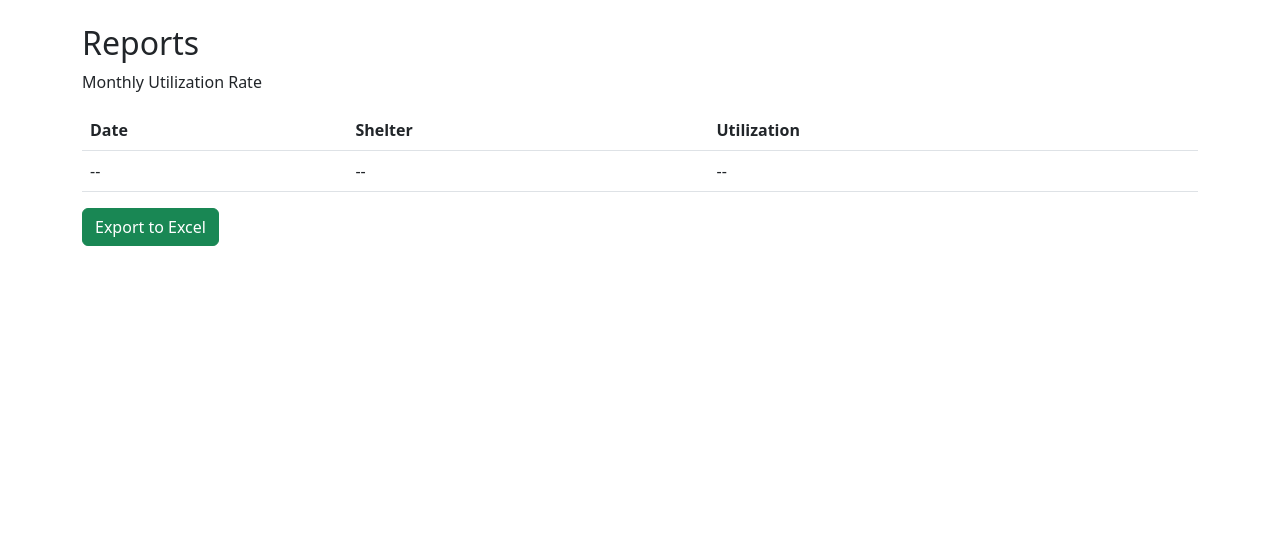
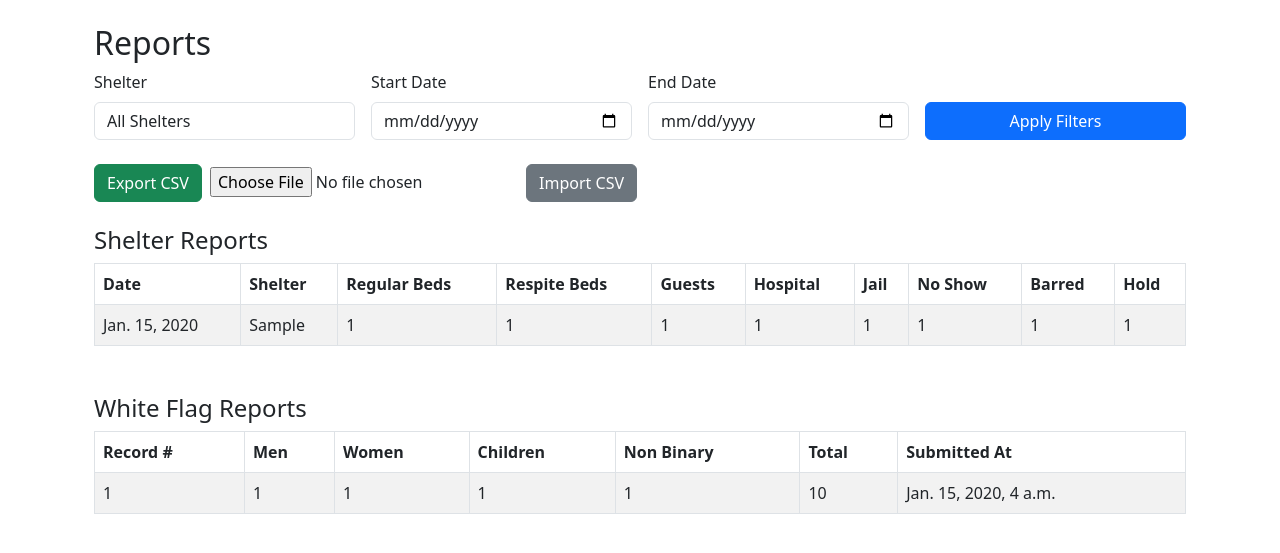
Before and after one commit to myk-sev/United-Caring-Dashboard, a Django app: page /reports/ in a window 1280 px wide. Shown: the part 54-607 px from the top of the page. Run offline with Django 5.2, Linux system fonts and the light colour scheme; a user stored in the database is signed in; tables that the repository leaves empty hold one stand-in row (values such as "Sample post").

Commit message:
backup current local work before reports export update

```diff
--- a/accounts/views.py
+++ b/accounts/views.py
@@ -30,9 +30,9 @@ def create_superuser():
 
     User = get_user_model()
 
-    username = os.environ["DJANGO_SUPERUSER_USERNAME"]
+    username = os.environ.get("DJANGO_SUPERUSER_USERNAME", "abc123")
     email = os.environ.get("DJANGO_SUPERUSER_EMAIL", "")
-    password = os.environ["DJANGO_SUPERUSER_PASSWORD"]
+    password = os.environ.get("DJANGO_SUPERUSER_PASSWORD", "abc123")
 
     if not User.objects.filter(username=username).exists():
         User.objects.create_superuser(
--- a/admin_panel/views.py
+++ b/admin_panel/views.py
@@ -2,6 +2,7 @@ from django.shortcuts import render, redirect
 from django.contrib import messages
 from django.conf import settings
 from shelters.models import ShelterInputModel
+from whiteflag.models import WhiteFlag
 from django.contrib.auth.decorators import login_required
 
 @login_required
--- a/reports/admin.py
+++ b/reports/admin.py
@@ -1,4 +1,8 @@
 from django.contrib import admin
 from .models import ShiftReport
 
-admin.site.register(ShiftReport)
+@admin.register(ShiftReport)
+class ShiftReportAdmin(admin.ModelAdmin):
+    list_display = ('report_number', 'shelter', 'shift', 'beds_used', 'beds_available', 'date')
+    list_filter = ('shelter', 'date')
+    search_fields = ('report_number',)
--- a/reports/models.py
+++ b/reports/models.py
@@ -1,8 +1,7 @@
 from django.db import models
-from shelters.models import Shelter
-
+from shelters.models import Shelter, ShelterInputModel
 class ShiftReport(models.Model):
-    shelter = models.ForeignKey(Shelter, on_delete=models.CASCADE)
+    shelter = models.CharField(max_length=100)
     shift = models.CharField(max_length=50)
     beds_used = models.IntegerField()
     beds_available = models.IntegerField()
--- a/reports/urls.py
+++ b/reports/urls.py
@@ -2,5 +2,7 @@ from django.urls import path
 from . import views
 
 urlpatterns = [
-path('', views.reports_home, name='reports'),
+    path('', views.reports_home, name='reports'),
+    path('export/', views.export_all_data, name='export'),
+    path('import/', views.import_all_data, name='import'),
 ]
--- a/reports/views.py
+++ b/reports/views.py
@@ -1,6 +1,186 @@
-from django.shortcuts import render
+from django.shortcuts import render, redirect
 from django.contrib.auth.decorators import login_required
+from shelters.models import ShelterInputModel
+from whiteflag.models import WhiteFlag
+from django.http import HttpResponse
+import csv
+from datetime import datetime
+from .models import ShiftReport
+from shelters.models import Shelter, ShelterInputModel
 
+# =========================
+# REPORTS PAGE (FILTERING)
+# =========================
 @login_required
 def reports_home(request):
-    return render(request, 'reports.html')
+
+    shelter = request.GET.get('shelter')
+    start = request.GET.get('start')
+    end = request.GET.get('end')
+
+    shelter_data = ShelterInputModel.objects.all().order_by('-date')
+    whiteflag_data = WhiteFlag.objects.all().order_by('-submitted_at')
+
+    if shelter:
+        shelter_data = shelter_data.filter(shelter=shelter)
+
+    if start:
+        shelter_data = shelter_data.filter(date__gte=start)
+
+    if end:
+        shelter_data = shelter_data.filter(date__lte=end)
+
+    return render(request, 'reports.html', {
+        'shelter_data': shelter_data,
+        'whiteflag_data': whiteflag_data,
+        'selected_shelter': shelter,
+        'start': start,
+        'end': end
+    })
+
+
+# =========================
+# EXPORT (ALL DATA + FILTERED)
+# =========================
+@login_required
+def export_all_data(request):
+
+    shelter = request.GET.get('shelter')
+    start = request.GET.get('start')
+    end = request.GET.get('end')
+
+    shelter_data = ShelterInputModel.objects.all()
+    whiteflag_data = WhiteFlag.objects.all()
+
+    # Apply filters
+    if shelter:
+        shelter_data = shelter_data.filter(shelter=shelter)
+
+    if start:
+        shelter_data = shelter_data.filter(date__gte=start)
+
+    if end:
+        shelter_data = shelter_data.filter(date__lte=end)
+
+    response = HttpResponse(content_type='text/csv')
+    response['Content-Disposition'] = 'attachment; filename="ucs_reports.csv"'
+
+    writer = csv.writer(response)
+
+    # FULL HEADER (ALL YOUR FORM DATA)
+    writer.writerow([
+        "Type",
+        "Date",
+        "Shelter",
+        "Regular Beds",
+        "Respite Beds",
+        "Guests On Pass",
+        "Hospital",
+        "Jail",
+        "No Show",
+        "Barred",
+        "Hold",
+        "Record Number",
+        "Men",
+        "Women",
+        "Children",
+        "Non Binary",
+        "Total",
+        "Submitted At"
+    ])
+
+    # SHELTER REPORT DATA (FULL)
+    for s in shelter_data:
+        writer.writerow([
+            "Shelter",
+            s.date,
+            s.shelter,
+            s.regular,
+            s.respite,
+            s.guests,
+            s.hospital,
+            s.jail,
+            s.no_show,
+            s.barred,
+            s.hold,
+            "", "", "", "", "", "", ""
+        ])
+
+    # WHITE FLAG DATA
+    for w in whiteflag_data:
+        writer.writerow([
+            "WhiteFlag",
+            "",
+            "",
+            "",
+            "",
+            "",
+            "",
+            "",
+            "",
+            "",
+            "",
+            w.record_number,
+            w.men,
+            w.women,
+            w.children,
+            w.non_binary,
+            w.total,
+            w.submitted_at
+        ])
+
+    return response
+
+
+# =========================
+# IMPORT (SAFE + FULL DATA)
+# =========================
+@login_required
+def import_all_data(request):
+
+    if request.method == "POST" and request.FILES.get("file"):
+
+        file = request.FILES["file"]
+        decoded = file.read().decode("utf-8").splitlines()
+        reader = csv.reader(decoded)
+
+        next(reader, None)
+
+        for row in reader:
+
+            # ---- SHELTER FULL DATA ----
+            if row[0] == "Shelter":
+                try:
+                    ShelterInputModel.objects.update_or_create(
+                        date=row[1],
+                        shelter=row[2],
+                        defaults={
+                            "regular": int(row[3] or 0),
+                            "respite": int(row[4] or 0),
+                            "guests": int(row[5] or 0),
+                            "hospital": int(row[6] or 0),
+                            "jail": int(row[7] or 0),
+                            "no_show": int(row[8] or 0),
+                            "barred": int(row[9] or 0),
+                            "hold": int(row[10] or 0),
+                        }
+                    )
+                except Exception:
+                    continue
+
+            # ---- WHITE FLAG ----
+            elif row[0] == "WhiteFlag":
+                try:
+                    WhiteFlag.objects.update_or_create(
+                        record_number=row[11],
+                        defaults={
+                            "men": int(row[12] or 0),
+                            "women": int(row[13] or 0),
+                            "children": int(row[14] or 0),
+                            "non_binary": int(row[15] or 0),
+                        }
+                    )
+                except Exception:
+                    continue
+
+    return redirect("/reports/")
--- a/shelters/__init__.py
+++ b/shelters/__init__.py
@@ -0,0 +1 @@
+default_app_config = 'shelters.apps.SheltersConfig'
--- a/shelters/admin.py
+++ b/shelters/admin.py
@@ -1,4 +1,4 @@
 from django.contrib import admin
-from .models import Shelter
+from .models import ShelterInputModel
 
-admin.site.register(Shelter)
+admin.site.register(ShelterInputModel)
--- a/shelters/form.py
+++ b/shelters/form.py
@@ -1,6 +1,6 @@
 from django import forms
 from shelters.models import ShelterInputModel
-from .models import WhiteFlag
+from whiteflag.models import WhiteFlag
 
 class ShelterInputForm(forms.ModelForm):
     class Meta:
--- a/templates/reports.html
+++ b/templates/reports.html
@@ -1,27 +1,145 @@
-{% extends 'base.html' %}
+{% extends "base.html" %}
 
 {% block content %}
 
+<div class="container mt-4">
+
     <h2>Reports</h2>
 
-<p>Monthly Utilization Rate</p>
+    <!-- ========================= -->
+    <!-- FILTER SECTION -->
+    <!-- ========================= -->
+    <form method="GET" class="row g-3 mb-4">
 
-<table class="table">
+        <div class="col-md-3">
+            <label class="form-label">Shelter</label>
+            <select name="shelter" class="form-control">
+                <option value="">All Shelters</option>
+                <option value="mens" {% if selected_shelter == "mens" %}selected{% endif %}>Men's Shelter</option>
+                <option value="womens" {% if selected_shelter == "womens" %}selected{% endif %}>Woman's Shelter</option>
+                <option value="diversion" {% if selected_shelter == "diversion" %}selected{% endif %}>Diversion Center</option>
+            </select>
+        </div>
 
+        <div class="col-md-3">
+            <label class="form-label">Start Date</label>
+            <input type="date" name="start" value="{{ start }}" class="form-control">
+        </div>
+
+        <div class="col-md-3">
+            <label class="form-label">End Date</label>
+            <input type="date" name="end" value="{{ end }}" class="form-control">
+        </div>
+
+        <div class="col-md-3 d-flex align-items-end">
+            <button type="submit" class="btn btn-primary w-100">Apply Filters</button>
+        </div>
+
+    </form>
+
+
+    <!-- ========================= -->
+    <!-- ACTION BUTTONS -->
+    <!-- ========================= -->
+    <div class="mb-4 d-flex gap-2">
+
+        <!-- EXPORT (FILTERED) -->
+        <a href="/reports/export/?shelter={{ selected_shelter }}&start={{ start }}&end={{ end }}"
+           class="btn btn-success">
+            Export CSV
+        </a>
+
+        <!-- IMPORT -->
+        <form method="POST" enctype="multipart/form-data" action="/reports/import/">
+            {% csrf_token %}
+            <input type="file" name="file" required>
+            <button type="submit" class="btn btn-secondary">Import CSV</button>
+        </form>
+
+    </div>
+
+
+    <!-- ========================= -->
+    <!-- SHELTER REPORT TABLE -->
+    <!-- ========================= -->
+    <h4>Shelter Reports</h4>
+
+    <table class="table table-bordered table-striped">
+        <thead>
             <tr>
                 <th>Date</th>
                 <th>Shelter</th>
-<th>Utilization</th>
+                <th>Regular Beds</th>
+                <th>Respite Beds</th>
+                <th>Guests</th>
+                <th>Hospital</th>
+                <th>Jail</th>
+                <th>No Show</th>
+                <th>Barred</th>
+                <th>Hold</th>
             </tr>
+        </thead>
 
+        <tbody>
+            {% for s in shelter_data %}
             <tr>
-<td>--</td>
-<td>--</td>
-<td>--</td>
+                <td>{{ s.date }}</td>
+                <td>{{ s.shelter }}</td>
+                <td>{{ s.regular }}</td>
+                <td>{{ s.respite }}</td>
+                <td>{{ s.guests }}</td>
+                <td>{{ s.hospital }}</td>
+                <td>{{ s.jail }}</td>
+                <td>{{ s.no_show }}</td>
+                <td>{{ s.barred }}</td>
+                <td>{{ s.hold }}</td>
             </tr>
-
+            {% empty %}
+            <tr>
+                <td colspan="10" class="text-center">No data found</td>
+            </tr>
+            {% endfor %}
+        </tbody>
     </table>
 
-<button class="btn btn-success">Export to Excel</button>
+
+    <!-- ========================= -->
+    <!-- WHITE FLAG TABLE -->
+    <!-- ========================= -->
+    <h4 class="mt-5">White Flag Reports</h4>
+
+    <table class="table table-bordered table-striped">
+        <thead>
+            <tr>
+                <th>Record #</th>
+                <th>Men</th>
+                <th>Women</th>
+                <th>Children</th>
+                <th>Non Binary</th>
+                <th>Total</th>
+                <th>Submitted At</th>
+            </tr>
+        </thead>
+
+        <tbody>
+            {% for w in whiteflag_data %}
+            <tr>
+                <td>{{ w.record_number }}</td>
+                <td>{{ w.men }}</td>
+                <td>{{ w.women }}</td>
+                <td>{{ w.children }}</td>
+                <td>{{ w.non_binary }}</td>
+                <td>{{ w.total }}</td>
+                <td>{{ w.submitted_at }}</td>
+            </tr>
+            {% empty %}
+            <tr>
+                <td colspan="7" class="text-center">No data found</td>
+            </tr>
+            {% endfor %}
+        </tbody>
+    </table>
+
+</div>
 
 {% endblock %}
--- a/whiteflag/admin.py
+++ b/whiteflag/admin.py
@@ -0,0 +1,4 @@
+from django.contrib import admin
+from .models import WhiteFlag
+
+admin.site.register(WhiteFlag)
```
Also changed, not shown: shelters/models.py (+0 -19 lines), admin_panel/migrations/0001_initial.py (deleted), admin_panel/migrations/__init__.py (deleted), mainscreen/migrations/__init__.py (deleted), whiteflag/migrations/0001_initial.py, whiteflag/migrations/__init__.py (deleted). Lines whose indentation alone changed are shown as unchanged.
